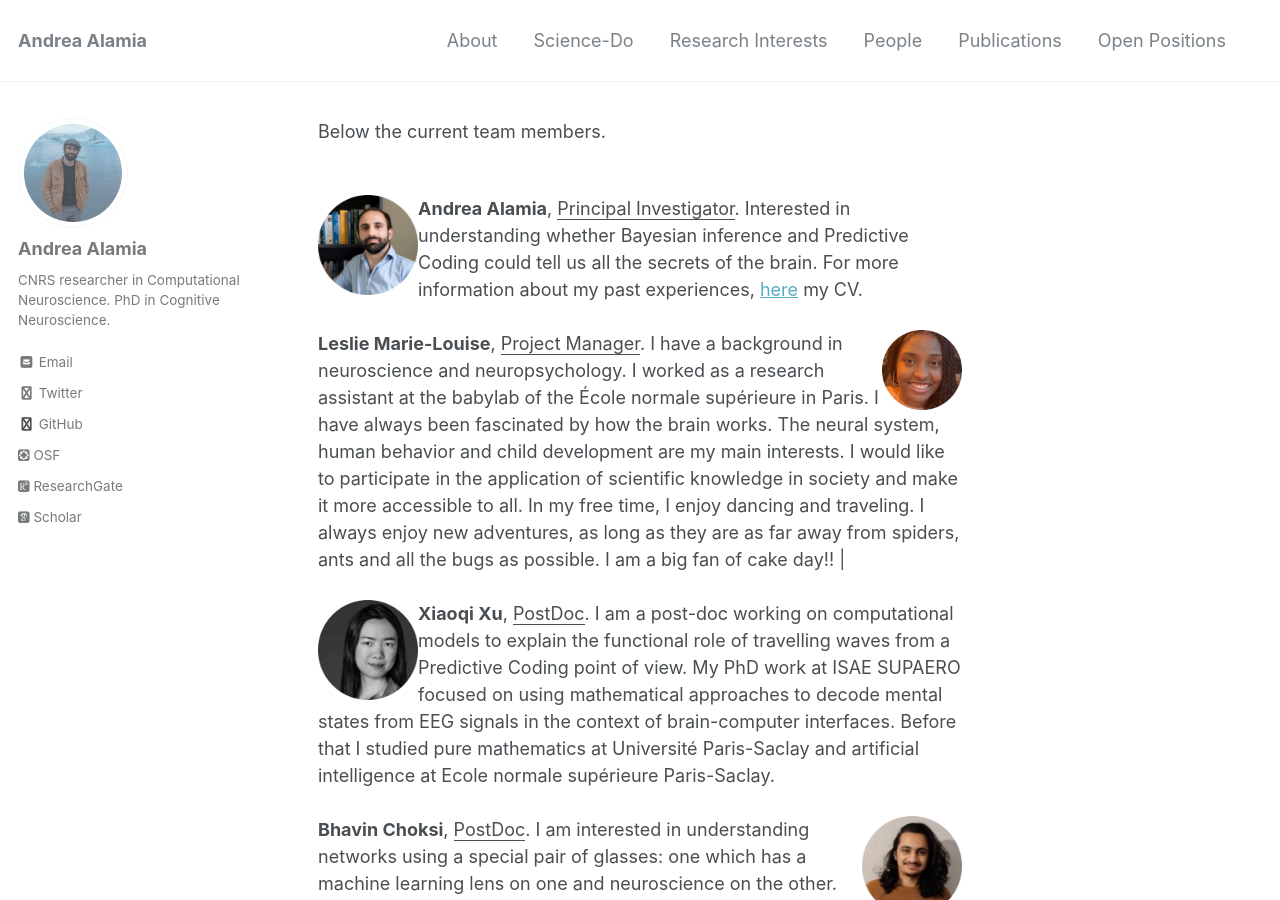
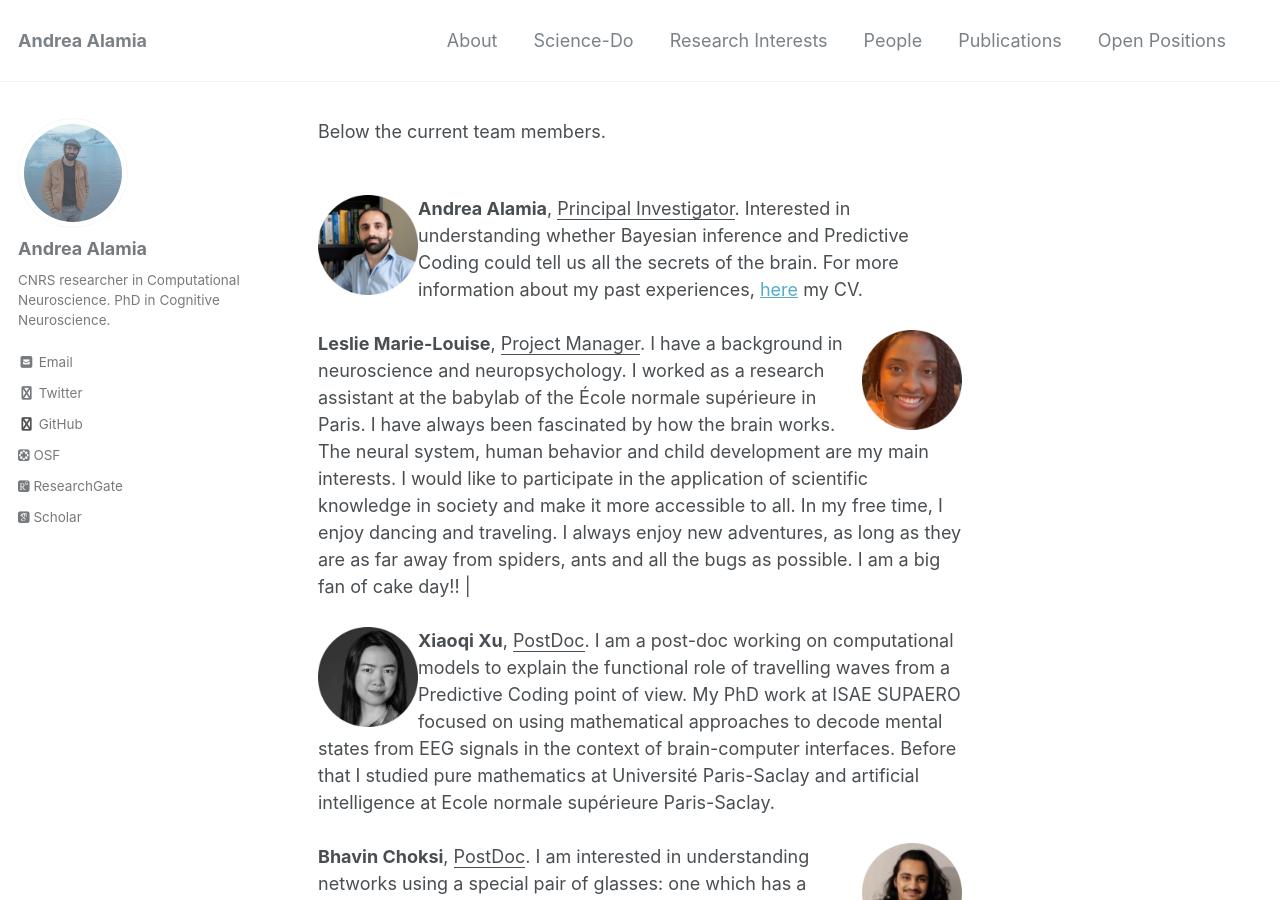
Before and after one commit to artipago/artipago.github.io, a Jekyll site: the page built from _pages/People.md, in a window 1280 px wide and 900 px high. Built offline with Jekyll 4.4.1, drawn with Linux system fonts in a browser that asks for light colours; nearby versions of some CDN libraries; some web fonts are replaced; library files that are not in the unit come from our copies.

Commit message:
Update People.md

```diff
--- a/_pages/People.md
+++ b/_pages/People.md
@@ -11,7 +11,7 @@ Below the current team members. <br>
 
 <img style="float: left;" src="/assets/images/alamiaRound.png" alt="People"  width="100" height="100">  **Andrea Alamia**, <ins>Principal Investigator</ins>. Interested in understanding whether Bayesian inference and Predictive Coding could tell us all the secrets of the brain. For more information about my past experiences, [here](/CV.md) my CV.   <br>
 <br>
-<img style="float: right;" src="/assets/images/LeslieRound.png" alt="People"  width="80" height="80">  **Leslie Marie-Louise**, <ins>Project Manager</ins>.
+<img style="float: right;" src="/assets/images/LeslieRound.png" alt="People"  width="100" height="100">  **Leslie Marie-Louise**, <ins>Project Manager</ins>.
 I have a background in neuroscience and neuropsychology. I worked as a research assistant at the babylab of the École normale supérieure in Paris. I have always been fascinated by how the brain works. The neural system, human behavior and child development are my main interests. I would like to participate in the application of scientific knowledge in society and make it more accessible to all. In my free time, I enjoy dancing and traveling. I always enjoy new adventures, as long as they are as far away from spiders, ants and all the bugs as possible. I am a big fan of cake day!! | <br>
 <br>
 <img style="float: left;" src="/assets/images/XiaoqiRound.png" alt="People"  width="100" height="100">  **Xiaoqi Xu**, <ins>PostDoc</ins>. I am a post-doc working on computational models to explain the functional role of travelling waves from a Predictive Coding point of view. My PhD work at ISAE SUPAERO focused on using mathematical approaches to decode mental states from EEG signals in the context of brain-computer interfaces. Before that I studied pure mathematics at Université Paris-Saclay and artificial intelligence at Ecole normale supérieure Paris-Saclay. <br>
```
